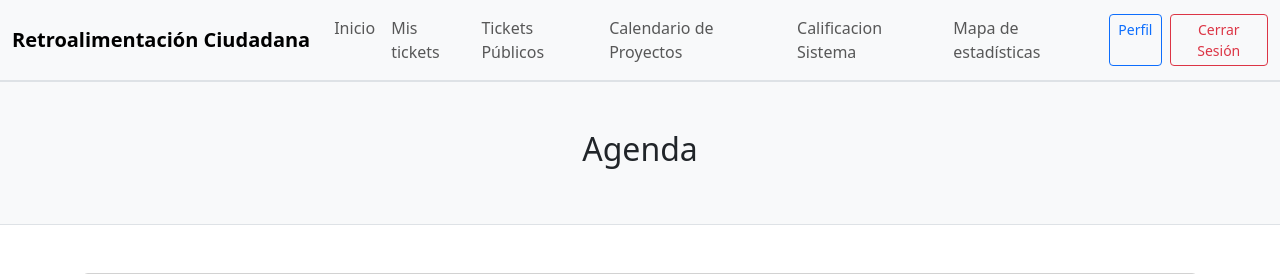
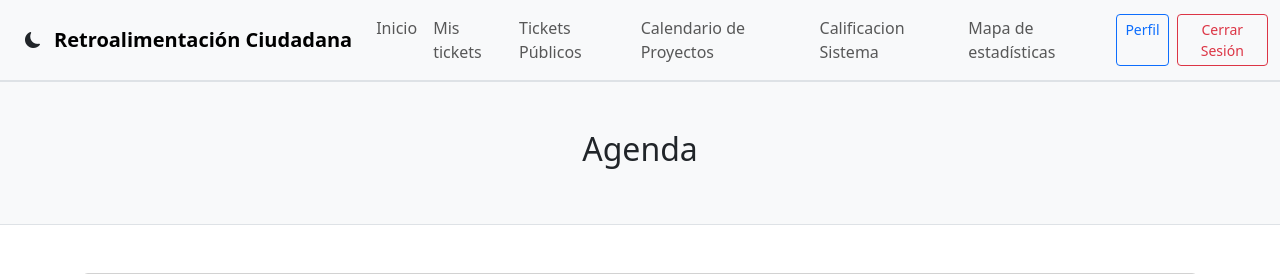
Before and after one commit to DeimianOne/ProyectoTiS1-2023, a PHP site: template Proy TIS/crud-modular-login/pages/agenda/index.php in a window 1280 px wide. Shown: the top 274 px of the page. Run offline with PHP 8.4, Linux system fonts and the light colour scheme; the template is opened without the code that fills it, so the values that code supplies are empty; a user stored in the database is signed in; data comes from the database, SQL or seed files in the repository; some libraries are stand-ins or nearby versions.

Commit message:
tema oscuro

```diff
--- /dev/null
+++ b/Proy TIS/crud-modular-login/assets/js/index.js
@@ -0,0 +1,6 @@
+const temaOscuro = () => {
+
+    document.querySelector("body").setAtribute("data-bs-theme", "dark");
+    document.querySelector("#d1-icon").setAtribute("class", "bi bi-sun-fill");
+
+}
--- a/Proy TIS/crud-modular-login/includes/footer.php
+++ b/Proy TIS/crud-modular-login/includes/footer.php
@@ -65,6 +65,8 @@
         }
     // Puedes agregar más condicionales para otras páginas/mapas
 }</script>
+
+
 </body>
 
 </html>
--- a/Proy TIS/crud-modular-login/includes/header.php
+++ b/Proy TIS/crud-modular-login/includes/header.php
@@ -20,9 +20,12 @@
 	<link rel="stylesheet" href="assets/css/style.css">
 	<link rel="stylesheet" href="css/timeline.css">
 
+	<!--iconos-->
+	<link rel="stylesheet" href="https://cdn.jsdelivr.net/npm/bootstrap-icons@1.11.2/font/bootstrap-icons.min.css">
+
 
 </head>
 
-<body>
+<body data-bs-theme="light">
 	<div class="d-flex flex-column min-vh-100">
 		<?php require_once 'includes/navbar.php'; ?>
--- a/Proy TIS/crud-modular-login/includes/navbar.php
+++ b/Proy TIS/crud-modular-login/includes/navbar.php
@@ -1,5 +1,6 @@
 <nav class="navbar navbar-expand-lg bg-body-tertiary border-bottom">
     <div class="container-fluid">
+        <button onclick="cambiarTema()" class="btn rounded-fill"><i id="d1-icon" class="bi bi-moon-fill"></i></button>
         <a class="navbar-brand" href="#"><span><strong>Retroalimentación Ciudadana</strong></span></a>
         <button class="navbar-toggler" type="button" data-bs-toggle="collapse" data-bs-target="#navbarTogglerDemo02" aria-controls="navbarTogglerDemo02" aria-expanded="false" aria-label="Toggle navigation">
             <span class="navbar-toggler-icon"></span>
@@ -125,3 +126,25 @@
         </div>
     </div>
 </nav>
+<script>
+
+
+    const temaOscuro = () => {
+
+        document.querySelector("body").setAttribute("data-bs-theme", "dark");
+        document.querySelector("#d1-icon").setAttribute("class", "bi bi-sun-fill");
+
+    }
+    const temaClaro = () => {
+
+        document.querySelector("body").setAttribute("data-bs-theme", "light");
+        document.querySelector("#d1-icon").setAttribute("class", "bi bi-moon-fill");
+
+    }
+
+    const cambiarTema = () => {
+        document.querySelector("body").getAttribute("data-bs-theme") == "light" ? temaOscuro() : temaClaro();
+
+    }
+
+</script>
```
